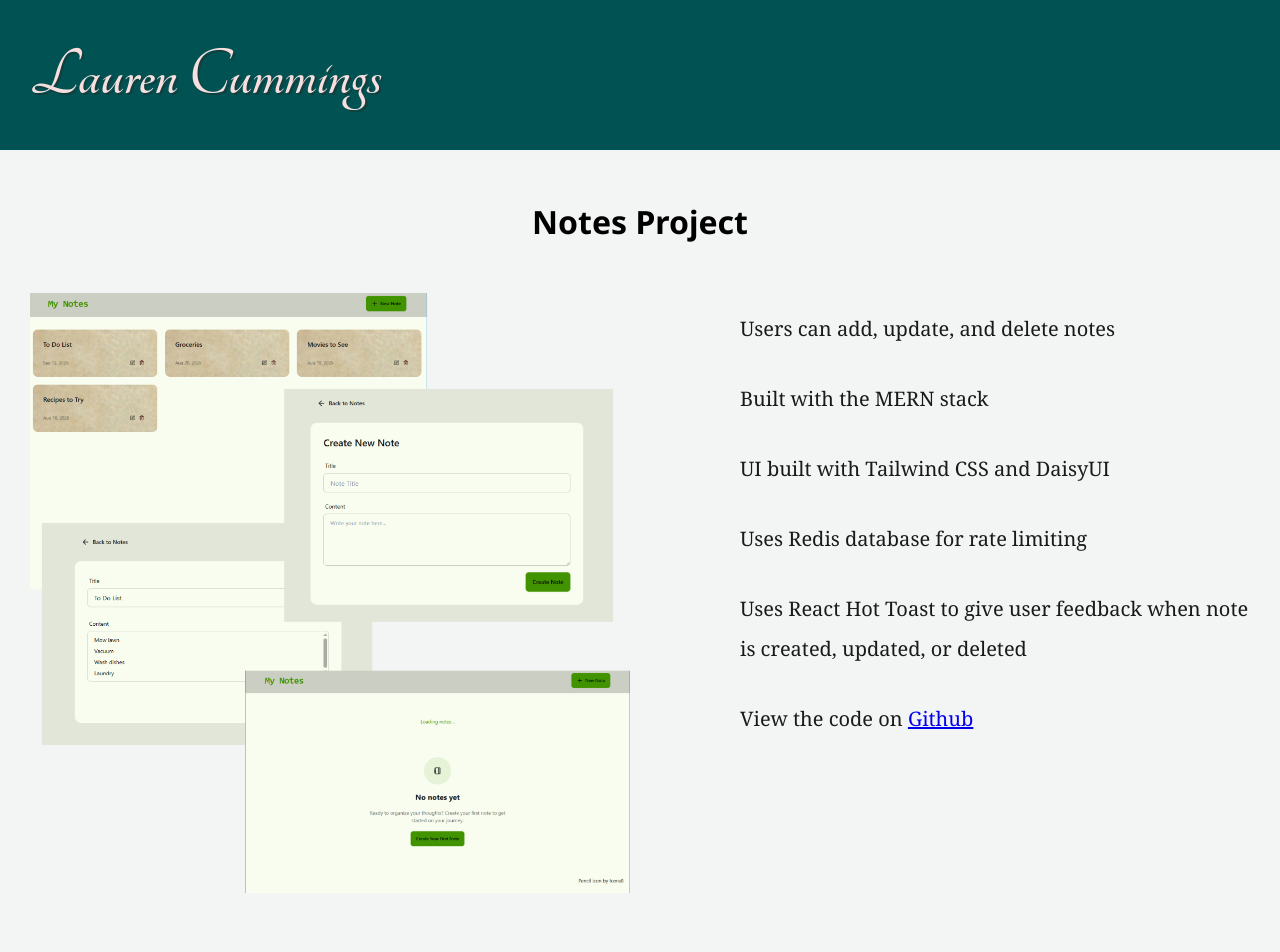
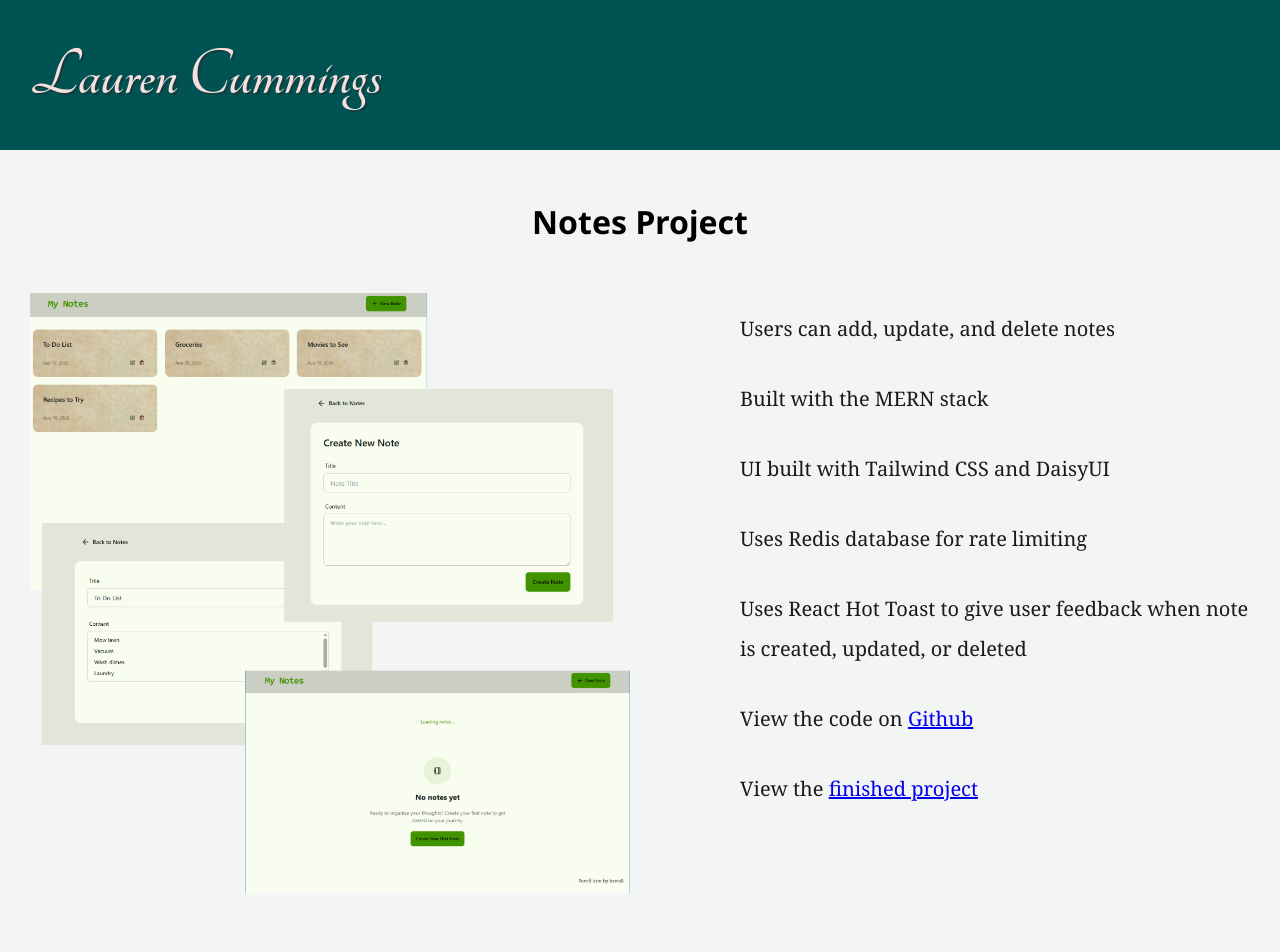
Before and after one commit to LaurenCummings/portfolio-project, a React (Vite) app: page /notes-project in a window 1280 px wide. Shown: the top 952 px of the page. Built offline with nearby package versions, Linux system fonts and the light colour scheme.

Commit message:
added extra link to all finished projects to make it more transparent

```diff
--- a/src/pages/BlogProject.jsx
+++ b/src/pages/BlogProject.jsx
@@ -25,6 +25,7 @@ function BlogProject() {
                 Github
               </a>
             </li>
+            <li>View the <a target="_blank" href="https://laurencummings.github.io/blog-project/">finished project</a></li>
           </ul>
         </div>
       </div>
--- a/src/pages/ChatProject.jsx
+++ b/src/pages/ChatProject.jsx
@@ -26,6 +26,7 @@ function ChatProject() {
                 Github
               </a>
             </li>
+            <li>View the <a target="_blank" href="https://chat-project-rkax.onrender.com">finished project</a></li>
           </ul>
         </div>
       </div>
--- a/src/pages/CookbookProject.jsx
+++ b/src/pages/CookbookProject.jsx
@@ -25,6 +25,7 @@ function CookbookProject() {
                 Github
               </a>
             </li>
+            <li>View the <a target="_blank" href="https://cookbook-project-b5v3.onrender.com/">finished project</a></li>
           </ul>
         </div>
       </div>
--- a/src/pages/CummingsMaple.jsx
+++ b/src/pages/CummingsMaple.jsx
@@ -30,6 +30,7 @@ function CummingsMaple() {
                 Github
               </a>
             </li>
+            <li>View the <a target="_blank" href="https://cummingsmaple.com">finished project</a></li>
           </ul>
         </div>
       </div>
--- a/src/pages/MovieProject.jsx
+++ b/src/pages/MovieProject.jsx
@@ -21,6 +21,7 @@ function MovieProject() {
                 Github
               </a>
             </li>
+            <li>View the <a target="_blank" href="https://laurencummings.github.io/movie-project/">finished project</a></li>
           </ul>
         </div>
       </div>
--- a/src/pages/NotesProject.jsx
+++ b/src/pages/NotesProject.jsx
@@ -22,6 +22,7 @@ function NotesProject() {
                 Github
               </a>
             </li>
+            <li>View the <a target="_blank" href="https://thinkboard-project.onrender.com/">finished project</a></li>
           </ul>
         </div>
       </div>
--- a/src/pages/ShopProject.jsx
+++ b/src/pages/ShopProject.jsx
@@ -23,6 +23,7 @@ function ShopProject() {
                 Github
               </a>
             </li>
+            <li>View the <a target="_blank" href="https://laurencummings.github.io/shop-project/">finished project</a></li>
           </ul>
         </div>
       </div>
--- a/src/pages/SpaProject.jsx
+++ b/src/pages/SpaProject.jsx
@@ -24,6 +24,7 @@ function SpaProject() {
               View the code on{" "}
               <a target="_blank" href="https://github.com/LaurenCummings/spa-project">Github</a>
             </li>
+            <li>View the <a target="_blank" href="https://laurencummings.github.io/spa-project/">finished project</a></li>
           </ul>
         </div>
       </div>
```
